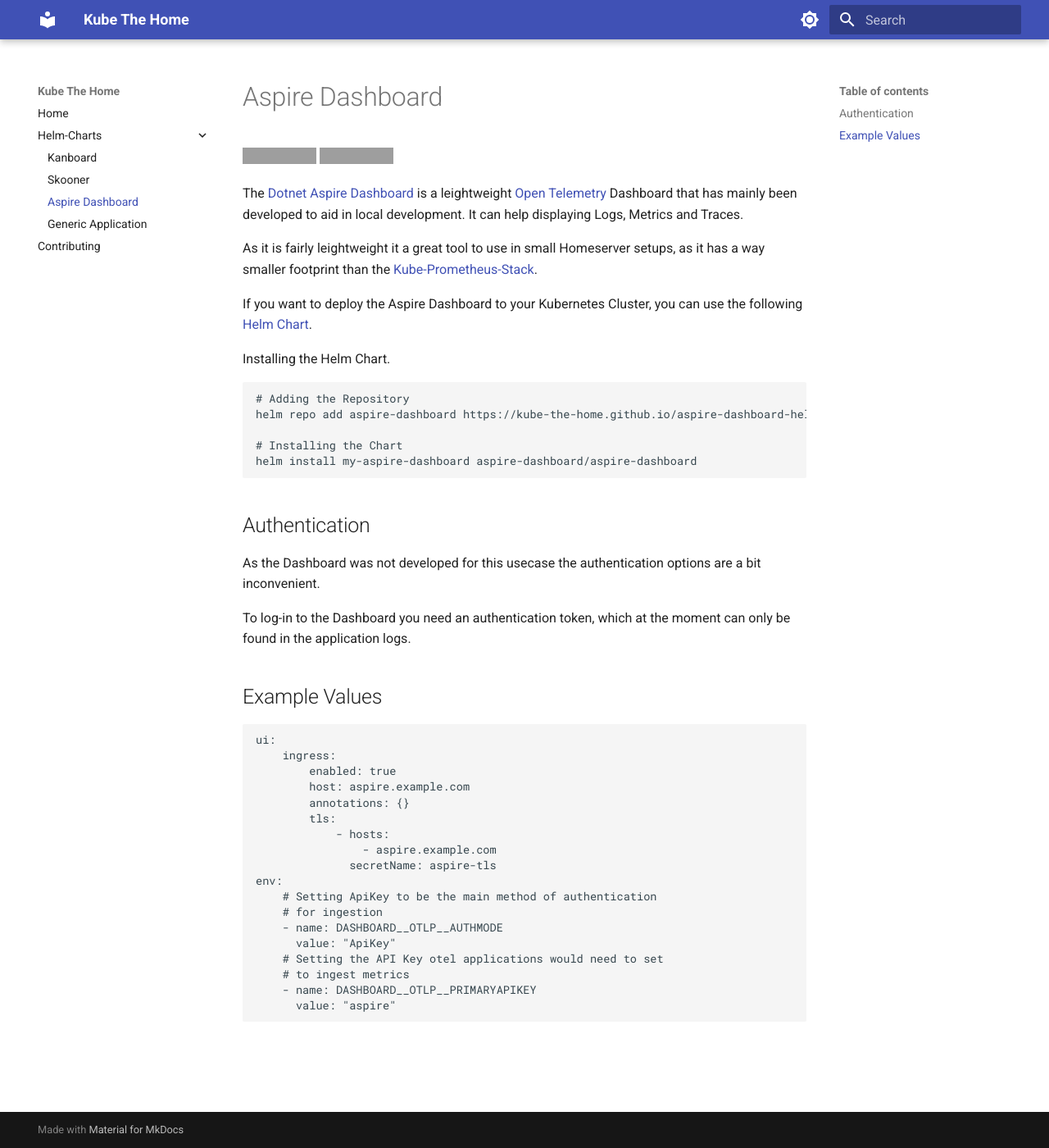
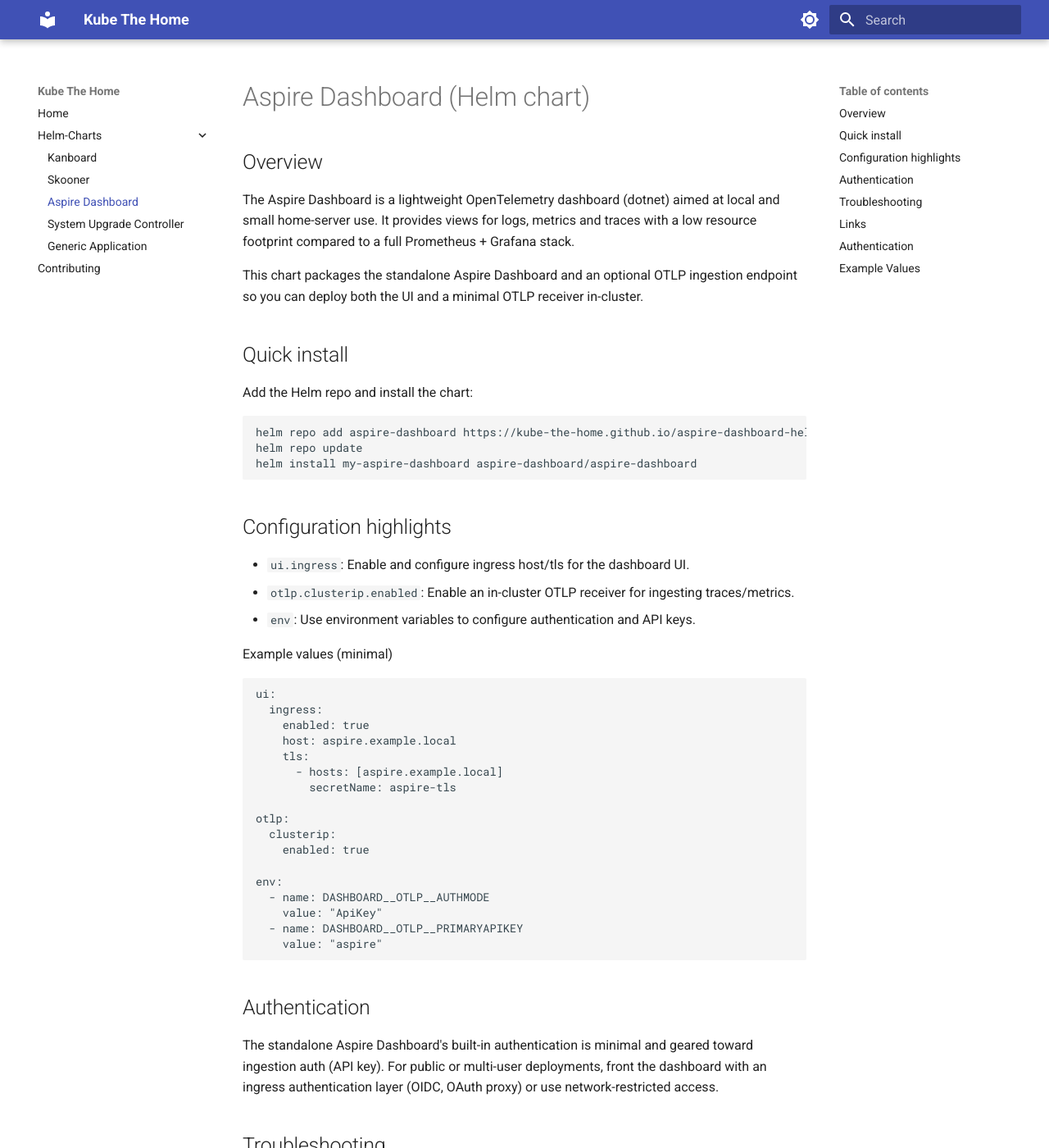
Before and after one commit to kube-the-home/kube-the-home, an MkDocs documentation site: the page built from docs/Helm-Charts/aspire-dashboard.md, in a window 1280 px wide and 1400 px high. Shown: the whole window at 82% size. Built offline with MkDocs 1.6.1 and Material for MkDocs 9.7.7, drawn with Linux system fonts in a browser that asks for light colours; some of the changed text lies outside the part shown; grey boxes are pictures that could not be loaded.

````diff
--- a/docs/Helm-Charts/aspire-dashboard.md
+++ b/docs/Helm-Charts/aspire-dashboard.md
@@ -1,3 +1,62 @@
+# Aspire Dashboard (Helm chart)
+
+Overview
+--------
+The Aspire Dashboard is a lightweight OpenTelemetry dashboard (dotnet) aimed at local and small home-server use. It provides views for logs, metrics and traces with a low resource footprint compared to a full Prometheus + Grafana stack.
+
+This chart packages the standalone Aspire Dashboard and an optional OTLP ingestion endpoint so you can deploy both the UI and a minimal OTLP receiver in-cluster.
+
+Quick install
+-------------
+Add the Helm repo and install the chart:
+
+```sh
+helm repo add aspire-dashboard https://kube-the-home.github.io/aspire-dashboard-helm/
+helm repo update
+helm install my-aspire-dashboard aspire-dashboard/aspire-dashboard
+```
+
+Configuration highlights
+------------------------
+- `ui.ingress`: Enable and configure ingress host/tls for the dashboard UI.
+- `otlp.clusterip.enabled`: Enable an in-cluster OTLP receiver for ingesting traces/metrics.
+- `env`: Use environment variables to configure authentication and API keys.
+
+Example values (minimal)
+
+```yaml
+ui:
+  ingress:
+    enabled: true
+    host: aspire.example.local
+    tls:
+      - hosts: [aspire.example.local]
+        secretName: aspire-tls
+
+otlp:
+  clusterip:
+    enabled: true
+
+env:
+  - name: DASHBOARD__OTLP__AUTHMODE
+    value: "ApiKey"
+  - name: DASHBOARD__OTLP__PRIMARYAPIKEY
+    value: "aspire"
+```
+
+Authentication
+--------------
+The standalone Aspire Dashboard's built-in authentication is minimal and geared toward ingestion auth (API key). For public or multi-user deployments, front the dashboard with an ingress authentication layer (OIDC, OAuth proxy) or use network-restricted access.
+
+Troubleshooting
+---------------
+- Check pod logs with `kubectl -n <ns> logs deploy/my-aspire-dashboard` for auth tokens and startup issues.
+- If the UI returns 404 or assets are missing, verify ingress host, service port, and TLS secrets in your `values.yaml`.
+
+Links
+-----
+- Chart repository: https://github.com/kube-the-home/aspire-dashboard-helm
+- Aspire documentation: https://learn.microsoft.com/en-us/dotnet/aspire/
 [![Artifact Hub](https://img.shields.io/endpoint?url=https://artifacthub.io/badge/repository/aspire-dashboard)](https://artifacthub.io/packages/search?repo=aspire-dashboard&logoColor=white&color=0366D6)
 ![GitHub Release](https://img.shields.io/github/v/release/kube-the-home/aspire-dashboard-helm?logoColor=white&color=0366D6)
 
--- a/mkdocs.yml
+++ b/mkdocs.yml
@@ -21,5 +21,6 @@ nav:
       - Kanboard: Helm-Charts/kanboard.md
       - Skooner: Helm-Charts/skooner.md
       - Aspire Dashboard: Helm-Charts/aspire-dashboard.md
+      - System Upgrade Controller: Helm-Charts/system-upgrade-controller.md
       - Generic Application: Helm-Charts/generic.md
   - Contributing: Contribution/index.md
````
Also changed, not shown: docs/Helm-Charts/kanboard.md (+49 -0 lines), docs/Helm-Charts/system-upgrade-controller.md (added, +58 -0 lines), docs/index.md (+1 -0 lines).
